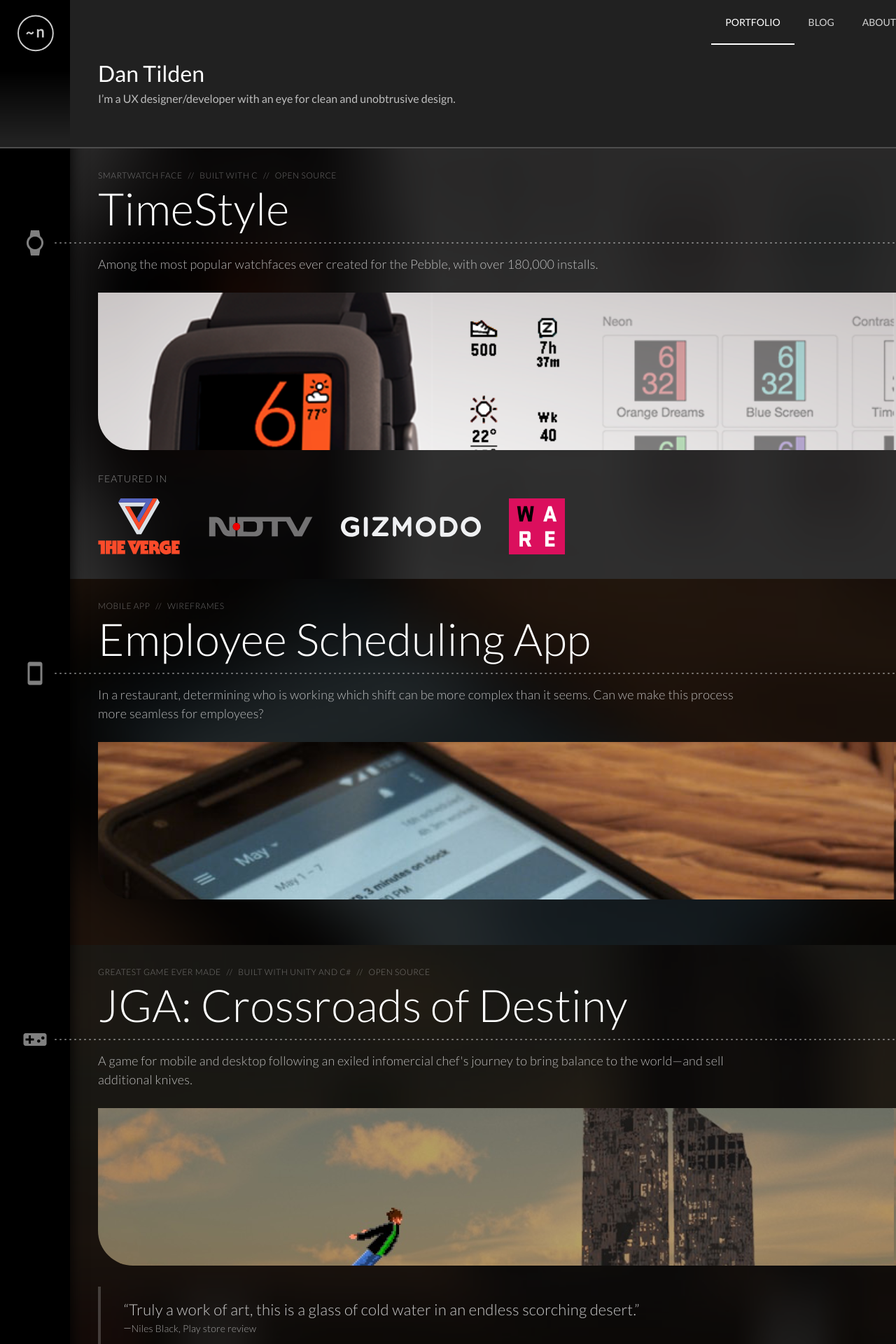
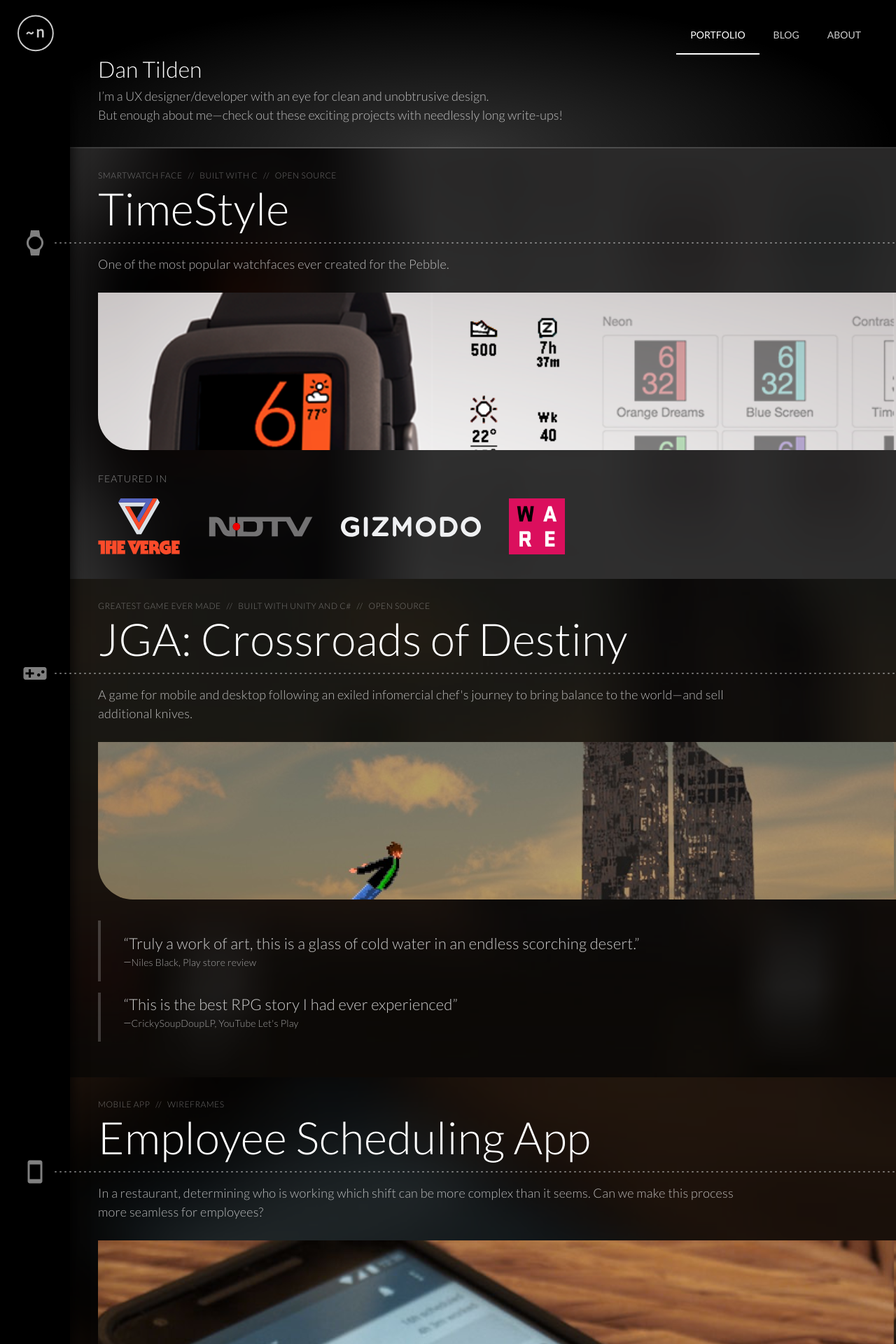
Before and after one commit to tilden/tilden.github.io, a Jekyll site: the page built from index.html, in a window 1280 px wide. Shown: the top 1920 px of the page at 70% size. Built offline with Jekyll 4.4.1, drawn with Linux system fonts in a browser that asks for light colours; nearby versions of some CDN libraries; some of the changed text lies outside the part shown.

Commit message:
More tweaks

```diff
--- a/_includes/navigation.html
+++ b/_includes/navigation.html
@@ -2,11 +2,6 @@
   {% assign nav_extra_cls = 'root-level' %}
 {% else %}
   {% assign nav_extra_cls = 'leaf-level' %}
-{% endif %}
-
-<div class="nav {{nav_extra_cls}}">
-  {% if page.banner_photo %}
-  <div class="banner-image" style="background-image: url({{page.banner_photo}})"></div>
 {% endif %}
 <div class="nav-icon">
   {% if page.is_top_level %}
@@ -28,6 +23,11 @@
     </a>
     {% endif %}
 </div>
+<div class="nav {{nav_extra_cls}}">
+  {% if page.banner_photo %}
+  <div class="banner-image" style="background-image: url({{page.banner_photo}})"></div>
+  {% endif %}
+
   <div class="nav-upper central-col">
     <ul class="nav-tabs">
       <li>
--- a/_layouts/default.html
+++ b/_layouts/default.html
@@ -3,11 +3,11 @@
 
   {% include head.html %}
 
-  <!-- {% if page.section == "blog" %}
-    {% assign body_class = "blog" %}
-  {% endif %} -->
+  {% if page.is_top_level %}
+    {% assign body_class = "top-level" %}
+  {% endif %}
 
-  <body class="section-{{page.section}}">
+  <body class="{{body_class}} section-{{page.section}}">
 
   {% include navigation.html %}
 
--- a/css/style.scss
+++ b/css/style.scss
@@ -34,6 +34,9 @@
   text-align: center;
   margin: 0 0 150px 0;
 
+}
+
+body.top-level {
   &::before {
     content: '';
     display: block;
@@ -47,7 +50,6 @@
     z-index: 2;
   }
 }
-
 h1, h2, h3 {
   font-weight: 400;
 }
@@ -68,11 +70,12 @@
   top: 0;
   left: 0;
   right: 0;
-  z-index: 10;
+  z-index: 1;
   height: 212px;
   transition: background-color 0.5s;
-  background: $material-grey-900;
+  background: black radial-gradient(ellipse farthest-side at center bottom, rgba(255, 255, 255, 0.2), rgba(255, 255,255, 0));
   position: relative;
+
 
 
   &::after {
@@ -96,21 +99,25 @@
     flex-direction: column;
     text-align: left;
     height: 108px;
-    padding-left: 140px;
+    padding-top: 8em;
 
     h1, p {
       margin: 0;
-      line-height: 1.3;
+
     }
 
     h1 {
       margin-bottom: 5px;
+        font-size: 32px;
+        font-weight: 300;
+        line-height: 1.3;
     }
 
     p {
       opacity: $material-light-secondary-opacity;
     }
   }
+
 
   .banner-image {
     position: absolute;
@@ -130,6 +137,11 @@
   }
 }
 
+
+.top-level .nav-lower {
+  padding-left: 140px;
+}
+
 h1.logo {
   text-align: left;
   font-size: 34px;
@@ -142,9 +154,10 @@
 .subheading {
   display: block;
   opacity: 0.7;
-  font-size: 16px;
-  font-weight: 400;
+  font-size: 18px;
+  font-weight: 300;
   text-align: left;
+  line-height: 1.5;
 }
 
 .nav-icon {
@@ -155,10 +168,13 @@
   width: 100px;
   height: 100px;
   z-index: 50;
-  background-color: black;
   display: flex;
   justify-content: center;
   align-items: center;
+}
+
+.top-level .nav-icon {
+  background-color: black;
 
   &::after {
     content: '';
@@ -171,7 +187,15 @@
   }
 }
 
-.nav a.logo {
+.nav.leaf-level {
+  background: black radial-gradient(ellipse farthest-side at left bottom, rgba(255, 123, 0, 0.3), rgba(255, 123, 0, 0));
+
+  h1 {
+    font-size: 64px;
+  }
+}
+
+a.logo {
   color: inherit;
   display: block;
   margin: 0;
@@ -201,16 +225,25 @@
   }
 }
 
+body:not(.top-level) .central-col {
+  width: 70%;
+  margin: 0 auto;
+}
+
 .nav-upper.central-col {
   text-align: right;
+
 }
 
 .nav-tabs {
   list-style: none;
   font-size: 18px;
   padding: 0;
-  margin: 0 -20px 0 0;
-  display: inline-flex;
+  margin: 0;
+  position: absolute;
+  display: flex;
+  top: 18px;
+  right: 30px;
 
   li {
     line-height: 64px;
@@ -226,14 +259,12 @@
     transition: all 0.5s;
     padding: 0 20px;
     display: block;
-    height: 64px;
+    height: 60px;
     opacity: 0.8;
-    background: transparent linear-gradient(to bottom, rgba(255,255,255, 0), rgba(255,255,255, 0.1)) no-repeat;
-    background-position-y: 64px;
-
 
     &.current {
       border-bottom: 2px solid white;
+      // background: radial-gradient(ellipse farthest-side at center bottom, rgba(255, 255, 255, 0.2), rgba(255, 255,255, 0));
       opacity: 1;
     }
   }
@@ -417,7 +448,7 @@
 
 .post-content {
   color: rgba(255,255,255,$material-light-secondary-opacity);
-  width: 760px;
+  width: 70%;
   margin: 0 auto;
   padding-top: 38px;
   text-align: left;
@@ -506,6 +537,7 @@
 
 .buttons {
   margin: 0 auto;
+  text-align: center;
 
   a {
     display: inline-block;
@@ -534,7 +566,7 @@
     }
 
     &:active {
-      background-color: transparentize($material-indigo-700, .5);
+      background-color: transparentize($material-orange-700, .5);
     }
 
     &:last-child {
@@ -593,6 +625,7 @@
     display: -webkit-flex;
     display: flex;
     height: 100%;
+    width: 70%;
     -webkit-justify-content: center;
     justify-content: center;
   }
--- a/index.html
+++ b/index.html
@@ -4,10 +4,7 @@
 is_top_level: true
 browser_title: "Dan Tilden: UX Designer"
 title: "Dan Tilden"
-subtitle: >
-          I’m a UX designer/developer with an eye for clean and unobtrusive design.
-top_bar_color: "#35357d"
-top_bar_color2: "#9e5959"
+subtitle: I’m a UX designer/developer with an eye for clean and unobtrusive design.<br>But enough about me&mdash;check out these exciting projects with needlessly long write-ups!
 ---
 
 
```
Also changed, not shown: _data/projects.yml (+13 -20 lines). Lines whose indentation alone changed are shown as unchanged.
